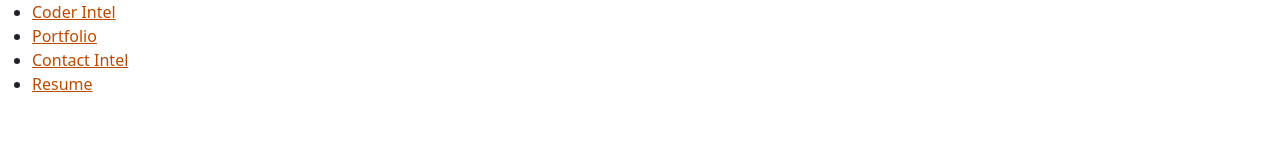
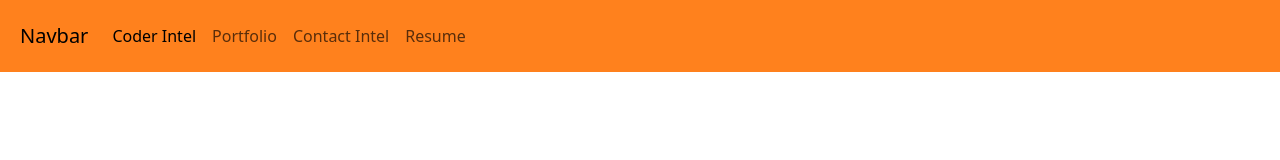
Before and after one commit to grittyByt/aGritty-creative-portfolio, a website: page src/index.html in a window 1280 px wide. Drawn offline with nearby package versions, Linux system fonts and the light colour scheme.

Commit message:
added a navbar using bootstrap / updated links in navbar

```diff
--- a/src/index.html
+++ b/src/index.html
@@ -7,17 +7,52 @@
     <title>Nate Whiting's Full Stacker Portfolio</title>
 </head>
 <body>
-    <div class="container-{breakpoint}">
-        <div class="row">
-            <nav class="naviGate col-sm-12">
+    <div class="container-{breakpoint} bg-primary d-flex align-items-end justify-content-end p-2">
+        <nav class="navbar navbar-expand-md col-sm-12">
+            <div class="container-fluid">
+              <a class="navbar-brand" href="#">Navbar</a>
+              <button class="navbar-toggler" type="button" data-bs-toggle="collapse" data-bs-target="#navbarTogglerDemo02" aria-controls="navbarTogglerDemo02" aria-expanded="false" aria-label="Toggle navigation">
+                <span class="navbar-toggler-icon"></span>
+              </button>
+              <div class="collapse navbar-collapse" id="navbarTogglerDemo02">
+                <ul class="navbar-nav me-auto mb-2 mb-lg-0">
+                  <li class="nav-item coderWho">
+                    <a class="nav-link active" aria-current="page" href="#">Coder Intel</a>
+                  </li>
+                  <li class="nav-item projects">
+                    <a class="nav-link" href="#">Portfolio</a>
+                  </li>
+                  <li class="nav-item contactInfo">
+                    <a class="nav-link">Contact Intel</a>
+                  </li>
+                  <li class="nav-item resumeWorx">
+                    <a class="nav-link">Resume</a>
+                  </li>
+                </ul>
+              </div>
+            </div>
+          </nav>
+        <!-- <div class="row">
+            <div class="col bg-success">
+              One of three columns
+            </div>
+            <div class="col bg-primary">
+              One of three columns
+            </div>
+            <div class="col bg-danger">
+              One of three columns
+            </div>
+        </div> -->
+        <!-- <nav class="row">
+            <div class="col-sm-12 naviGate d-flex">
                 <ul>
                     <li class="coderWho"><a href="#">Coder Intel</a></li>
                     <li class="projects"><a href="#">Portfolio</a></li>
                     <li class="contactInfo"><a href="#">Contact Intel</a></li>
                     <li class="resumeWorx"><a href="#">Resume</a></li>
                 </ul>
-            </nav>
-        </div>
+            </div>
+        </nav> -->
     </div>
     <script src="/node_modules/bootstrap/dist/js/bootstrap.bundle.min.js"></script>
 </body>
--- a/src/main.scss
+++ b/src/main.scss
@@ -1,4 +1,30 @@
-$primary: #BA4A00;
+$primary: #ff811d;
+$link-color: #ff1d9b;
+
 
 
 @import "../node_modules/bootstrap/scss/bootstrap";
+
+// nav {
+//     display: flex;
+//     justify-content: end;
+//     display: inline-block;
+// }
+* {
+    margin: 0;
+    padding: 0;
+}
+
+body {
+    height: 100vh;
+
+}
+
+.container {
+    height: 8em;
+
+}
+
+// .naviGate > ul {
+//     // height: 3rem;
+// }
```
Also changed, not shown: src/main.css.
